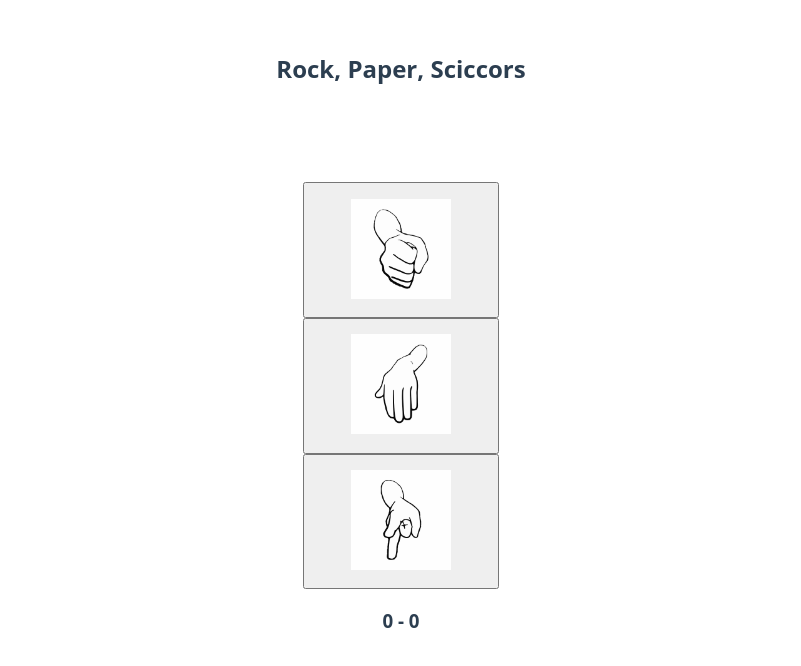
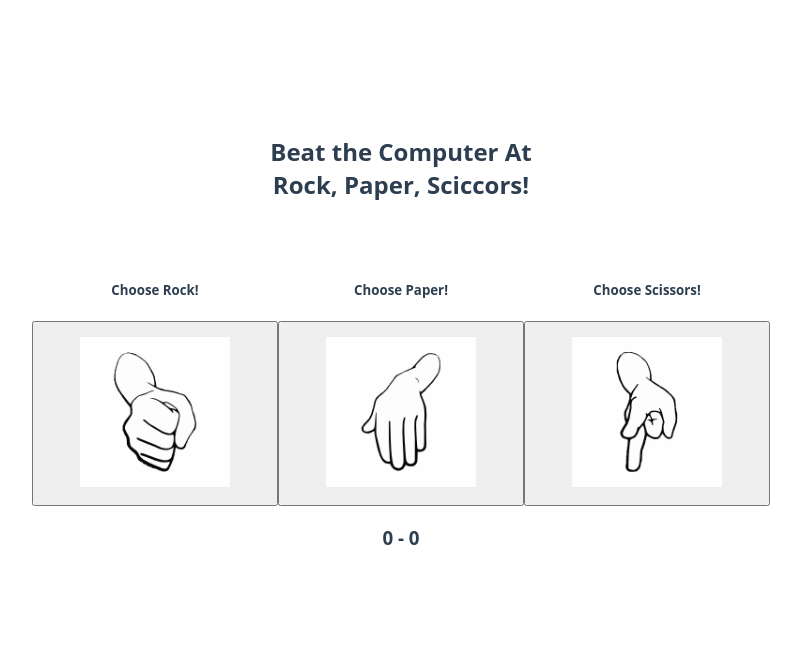
Before and after one commit to IanGoodwill/RockPaperScissors, a Vue app: page / in a window 1280 px wide. Shown: the part 118-784 px from the top of the page, without its empty margins (239-1040 px from the left). Built offline with nearby package versions, Linux system fonts and the light colour scheme.

Commit message:
Added Styles

```diff
--- a/src/components/RockPaperScissors.vue
+++ b/src/components/RockPaperScissors.vue
@@ -2,34 +2,47 @@
 
 <section id="RockPaperSciccorsContainer">
 
-    <h1>Rock, Paper, Sciccors </h1>
+    <h1>Beat the Computer At Rock, Paper, Sciccors!</h1>
 
-    <h2 id="result">  </h2>
+
 
     <h3>
     <i class="fa fa-2x fa-fw" v-bind:class="computedUser"></i>
     <i class="fa fa-2x fa-fw" v-bind:class="computedRand"></i>
   </h3>
 
-  <div>
-    <button @click="choose('rock')">
+  <div id="ButtonContainer">
+
+    <div class="thumbnail-title">
+      <h5>Choose Rock!</h5>
+
+        <button @click="choose('rock')">
       <figure>
           <img class="thumbnail" src="../assets/img/rock.png">
       </figure>
     </button>
+    </div>
+
+  <div class="thumbnail-title">
+    <h5 class="thumbnail-title">Choose Paper!</h5>
 
     <button @click="choose('paper')">
         <figure>
           <img class="thumbnail" src="../assets/img/paper.png">
       </figure>
     </button>
+    </div>
 
+  <div class="thumbnail-title">
+    <h5 class="thumbnail-title">Choose Scissors!</h5>
     <button @click="choose('scissors')">
          <figure>
           <img class="thumbnail" src="../assets/img/scissors.png">
       </figure>
     </button>
+    </div>
   </div>
+
   <h3>{{ userScore }} - {{ computerScore }}</h3>
 
 </section>
@@ -52,7 +65,7 @@ export default {
             randPick: null,
             userScore: 0,
             computerScore: 0,
-            result: ''
+
     };
   },
   methods: {
@@ -142,7 +155,17 @@ export default {
 
 .thumbnail  {
 
-    height: 100px;
+    height: 150px;
     width: auto;
 }
+
+#ButtonContainer  {
+    display: flex;
+    flex-direction: row;
+}
+
+.thumbnail-title  {
+    display: flex;
+    flex-direction: column;
+}
 </style>
```
